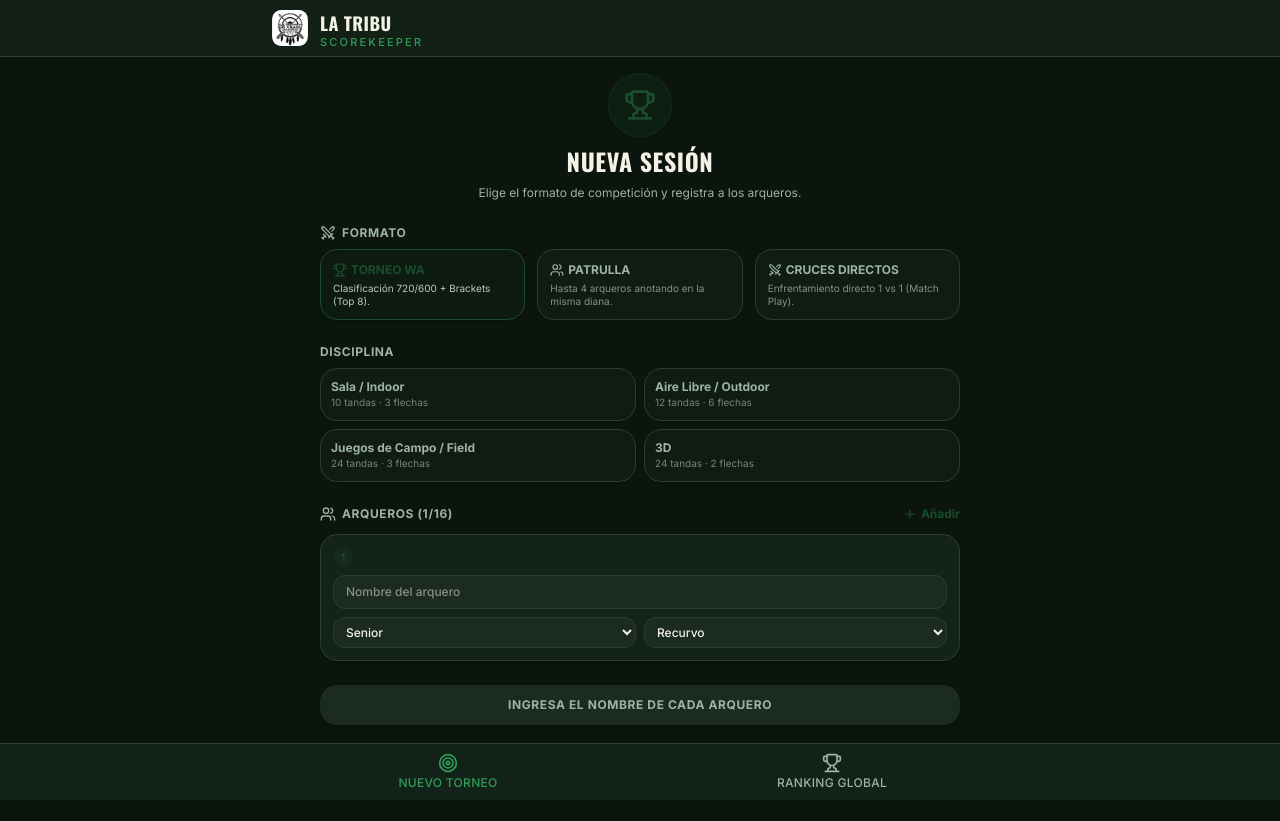
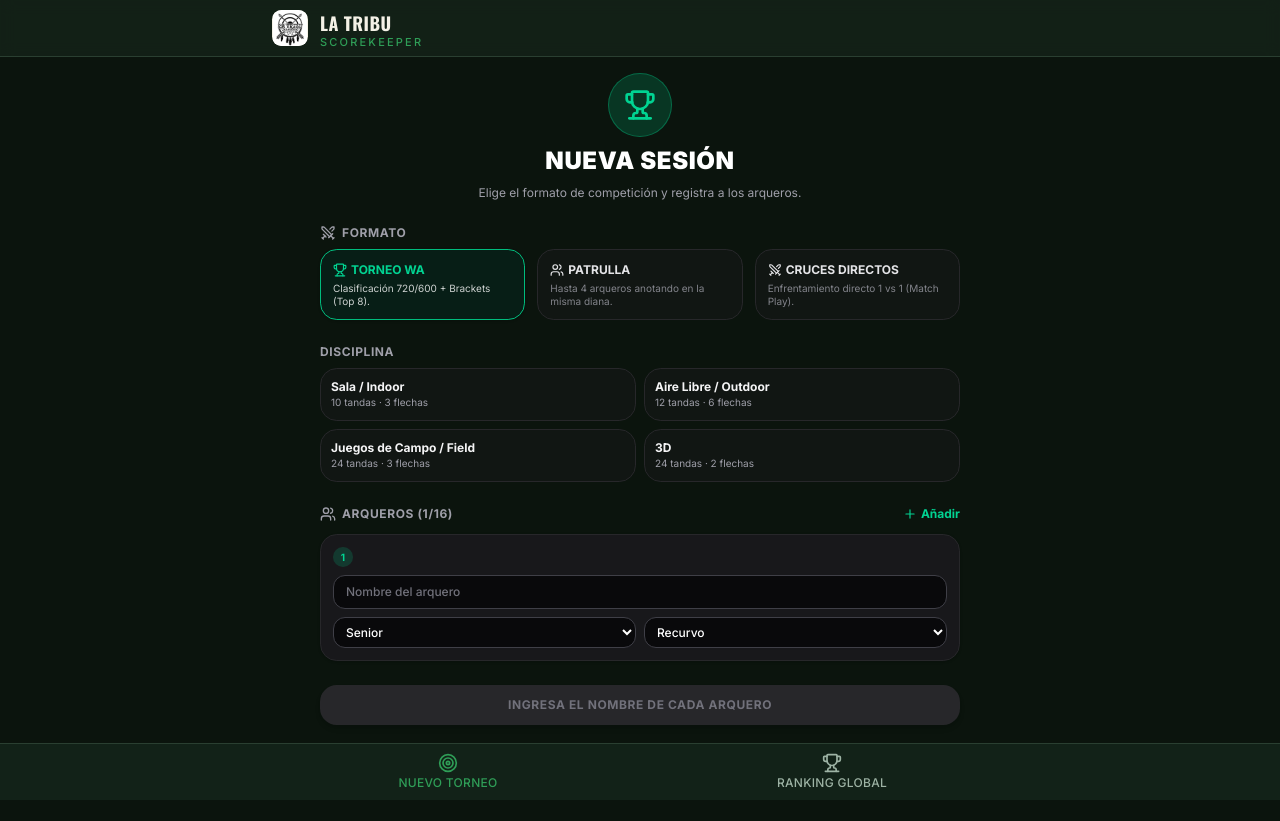
Before and after one commit to secretarialatribuarqueria-cmyk/LaTribuScorekeeper, a Next.js app: page / in a window 1280 px wide. Built offline with nearby package versions, Linux system fonts and the light colour scheme.

Commit message:
Update setup-form.tsx

```diff
--- a/components/setup-form.tsx
+++ b/components/setup-form.tsx
@@ -40,22 +40,23 @@ export function SetupForm({ onStartSession }: SetupFormProps) {
     setArchers(updated)
   }
 
+  // Verifica que ningún nombre esté vacío
   const isValid = archers.every((a) => a.name.trim().length > 0)
 
   return (
     <div className="mx-auto max-w-2xl flex flex-col gap-6 p-4">
       <div className="text-center flex flex-col items-center gap-2">
-        <div className="size-16 rounded-full bg-primary/20 flex items-center justify-center border border-primary/30">
-          <Trophy className="size-8 text-primary" />
+        <div className="w-16 h-16 rounded-full bg-emerald-500/20 flex items-center justify-center border border-emerald-500/40">
+          <Trophy className="w-8 h-8 text-emerald-400" />
         </div>
-        <h1 className="font-display text-2xl font-black uppercase tracking-wide">Nueva Sesión</h1>
-        <p className="text-xs text-muted-foreground">Elige el formato de competición y registra a los arqueros.</p>
+        <h1 className="text-2xl font-black uppercase tracking-wide text-white">Nueva Sesión</h1>
+        <p className="text-xs text-zinc-400">Elige el formato de competición y registra a los arqueros.</p>
       </div>
 
       {/* FORMATO */}
       <div className="flex flex-col gap-2">
-        <label className="text-xs font-bold uppercase tracking-wider text-muted-foreground flex items-center gap-1.5">
-          <Swords className="size-4" /> Formato
+        <label className="text-xs font-bold uppercase tracking-wider text-zinc-400 flex items-center gap-1.5">
+          <Swords className="w-4 h-4" /> Formato
         </label>
         <div className="grid grid-cols-1 md:grid-cols-3 gap-3">
           <button
@@ -63,12 +64,12 @@ export function SetupForm({ onStartSession }: SetupFormProps) {
             onClick={() => setFormat('torneo')}
             className={`flex flex-col gap-1 p-3 rounded-xl border text-left transition-all ${
               format === 'torneo'
-                ? 'border-primary bg-primary/10 text-foreground shadow-sm'
-                : 'border-border bg-card/50 text-muted-foreground hover:border-border/80'
+                ? 'border-emerald-500 bg-emerald-950/40 text-white shadow-sm'
+                : 'border-zinc-800 bg-zinc-900/50 text-zinc-400 hover:border-zinc-700'
             }`}
           >
-            <span className="font-bold text-xs uppercase flex items-center gap-1 text-primary">
-              <Trophy className="size-3.5" /> Torneo WA
+            <span className="font-bold text-xs uppercase flex items-center gap-1 text-emerald-400">
+              <Trophy className="w-3.5 h-3.5" /> Torneo WA
             </span>
             <span className="text-[10px] leading-tight opacity-80">Clasificación 720/600 + Brackets (Top 8).</span>
           </button>
@@ -78,12 +79,12 @@ export function SetupForm({ onStartSession }: SetupFormProps) {
             onClick={() => setFormat('patrulla')}
             className={`flex flex-col gap-1 p-3 rounded-xl border text-left transition-all ${
               format === 'patrulla'
-                ? 'border-primary bg-primary/10 text-foreground shadow-sm'
-                : 'border-border bg-card/50 text-muted-foreground hover:border-border/80'
+                ? 'border-emerald-500 bg-emerald-950/40 text-white shadow-sm'
+                : 'border-zinc-800 bg-zinc-900/50 text-zinc-400 hover:border-zinc-700'
             }`}
           >
-            <span className="font-bold text-xs uppercase flex items-center gap-1">
-              <Users className="size-3.5" /> Patrulla
+            <span className="font-bold text-xs uppercase flex items-center gap-1 text-zinc-200">
+              <Users className="w-3.5 h-3.5" /> Patrulla
             </span>
             <span className="text-[10px] leading-tight opacity-80">Hasta 4 arqueros anotando en la misma diana.</span>
           </button>
@@ -93,12 +94,12 @@ export function SetupForm({ onStartSession }: SetupFormProps) {
             onClick={() => setFormat('cruces')}
             className={`flex flex-col gap-1 p-3 rounded-xl border text-left transition-all ${
               format === 'cruces'
-                ? 'border-primary bg-primary/10 text-foreground shadow-sm'
-                : 'border-border bg-card/50 text-muted-foreground hover:border-border/80'
+                ? 'border-emerald-500 bg-emerald-950/40 text-white shadow-sm'
+                : 'border-zinc-800 bg-zinc-900/50 text-zinc-400 hover:border-zinc-700'
             }`}
           >
-            <span className="font-bold text-xs uppercase flex items-center gap-1">
-              <Swords className="size-3.5" /> Cruces Directos
+            <span className="font-bold text-xs uppercase flex items-center gap-1 text-zinc-200">
+              <Swords className="w-3.5 h-3.5" /> Cruces Directos
             </span>
             <span className="text-[10px] leading-tight opacity-80">Enfrentamiento directo 1 vs 1 (Match Play).</span>
           </button>
@@ -107,7 +108,7 @@ export function SetupForm({ onStartSession }: SetupFormProps) {
 
       {/* DISCIPLINA */}
       <div className="flex flex-col gap-2">
-        <label className="text-xs font-bold uppercase tracking-wider text-muted-foreground">Disciplina</label>
+        <label className="text-xs font-bold uppercase tracking-wider text-zinc-400">Disciplina</label>
         <div className="grid grid-cols-2 gap-2">
           {Object.values(DISCIPLINES).map((d) => (
             <button
@@ -116,12 +117,12 @@ export function SetupForm({ onStartSession }: SetupFormProps) {
               onClick={() => setDisciplineId(d.id)}
               className={`flex flex-col p-2.5 rounded-xl border text-left transition-all ${
                 disciplineId === d.id
-                  ? 'border-primary bg-primary/10 text-foreground'
-                  : 'border-border bg-card/50 text-muted-foreground'
+                  ? 'border-emerald-500 bg-emerald-950/40 text-white'
+                  : 'border-zinc-800 bg-zinc-900/50 text-zinc-400 hover:border-zinc-700'
               }`}
             >
-              <span className="font-bold text-xs">{d.name}</span>
-              <span className="text-[10px] opacity-70">
+              <span className="font-bold text-xs text-zinc-100">{d.name}</span>
+              <span className="text-[10px] text-zinc-400">
                 {d.ends} tandas · {d.arrowsPerEnd} flechas
               </span>
             </button>
@@ -132,34 +133,34 @@ export function SetupForm({ onStartSession }: SetupFormProps) {
       {/* ARQUEROS */}
       <div className="flex flex-col gap-3">
         <div className="flex items-center justify-between">
-          <label className="text-xs font-bold uppercase tracking-wider text-muted-foreground flex items-center gap-1.5">
-            <Users className="size-4" /> Arqueros ({archers.length}/{maxArchers})
+          <label className="text-xs font-bold uppercase tracking-wider text-zinc-400 flex items-center gap-1.5">
+            <Users className="w-4 h-4" /> Arqueros ({archers.length}/{maxArchers})
           </label>
           {archers.length < maxArchers && (
             <button
               type="button"
               onClick={handleAddArcher}
-              className="flex items-center gap-1 text-xs font-bold text-primary hover:underline"
+              className="flex items-center gap-1 text-xs font-bold text-emerald-400 hover:underline"
             >
-              <Plus className="size-3.5" /> Añadir
+              <Plus className="w-3.5 h-3.5" /> Añadir
             </button>
           )}
         </div>
 
         <div className="flex flex-col gap-3">
           {archers.map((archer, idx) => (
-            <div key={idx} className="flex flex-col gap-2 rounded-xl border border-border bg-card p-3 shadow-sm">
+            <div key={idx} className="flex flex-col gap-2 rounded-xl border border-zinc-800 bg-zinc-900 p-3 shadow-sm">
               <div className="flex items-center justify-between">
-                <span className="size-5 rounded-full bg-primary/20 text-primary text-[10px] font-bold flex items-center justify-center">
+                <span className="w-5 h-5 rounded-full bg-emerald-500/20 text-emerald-400 text-[10px] font-bold flex items-center justify-center">
                   {idx + 1}
                 </span>
                 {archers.length > 1 && (
                   <button
                     type="button"
                     onClick={() => handleRemoveArcher(idx)}
-                    className="text-muted-foreground hover:text-destructive"
+                    className="text-zinc-500 hover:text-red-400"
                   >
-                    <Trash2 className="size-4" />
+                    <Trash2 className="w-4 h-4" />
                   </button>
                 )}
               </div>
@@ -169,17 +170,17 @@ export function SetupForm({ onStartSession }: SetupFormProps) {
                 placeholder="Nombre del arquero"
                 value={archer.name}
                 onChange={(e) => handleArcherChange(idx, 'name', e.target.value)}
-                className="w-full rounded-lg border border-border bg-muted px-3 py-2 text-xs font-medium focus:border-primary focus:outline-none"
+                className="w-full rounded-lg border border-zinc-700 bg-zinc-950 px-3 py-2 text-xs font-medium text-white placeholder-zinc-500 focus:border-emerald-500 focus:outline-none"
               />
 
               <div className="grid grid-cols-2 gap-2">
                 <select
                   value={archer.category}
                   onChange={(e) => handleArcherChange(idx, 'category', e.target.value)}
-                  className="rounded-lg border border-border bg-muted px-2 py-1.5 text-xs font-medium focus:outline-none"
+                  className="rounded-lg border border-zinc-700 bg-zinc-950 px-2 py-1.5 text-xs font-medium text-white focus:outline-none"
                 >
                   {CATEGORIES.map((c) => (
-                    <option key={c} value={c}>
+                    <option key={c} value={c} className="bg-zinc-900 text-white">
                       {c}
                     </option>
                   ))}
@@ -188,10 +189,10 @@ export function SetupForm({ onStartSession }: SetupFormProps) {
                 <select
                   value={archer.bowType}
                   onChange={(e) => handleArcherChange(idx, 'bowType', e.target.value as BowType)}
-                  className="rounded-lg border border-border bg-muted px-2 py-1.5 text-xs font-medium focus:outline-none"
+                  className="rounded-lg border border-zinc-700 bg-zinc-950 px-2 py-1.5 text-xs font-medium text-white focus:outline-none"
                 >
                   {BOW_TYPES.map((b) => (
-                    <option key={b} value={b}>
+                    <option key={b} value={b} className="bg-zinc-900 text-white">
                       {b}
                     </option>
                   ))}
@@ -208,8 +209,8 @@ export function SetupForm({ onStartSession }: SetupFormProps) {
         onClick={() => onStartSession({ format, disciplineId, archers })}
         className={`w-full rounded-xl py-3 font-bold text-xs uppercase tracking-wider shadow-md transition-all ${
           isValid
-            ? 'bg-primary text-primary-foreground hover:brightness-110 active:scale-95'
-            : 'bg-muted text-muted-foreground cursor-not-allowed'
+            ? 'bg-emerald-600 text-white hover:bg-emerald-500 active:scale-95'
+            : 'bg-zinc-800 text-zinc-500 cursor-not-allowed'
         }`}
       >
         {isValid ? 'Comenzar Torneo' : 'Ingresa el nombre de cada arquero'}
```
